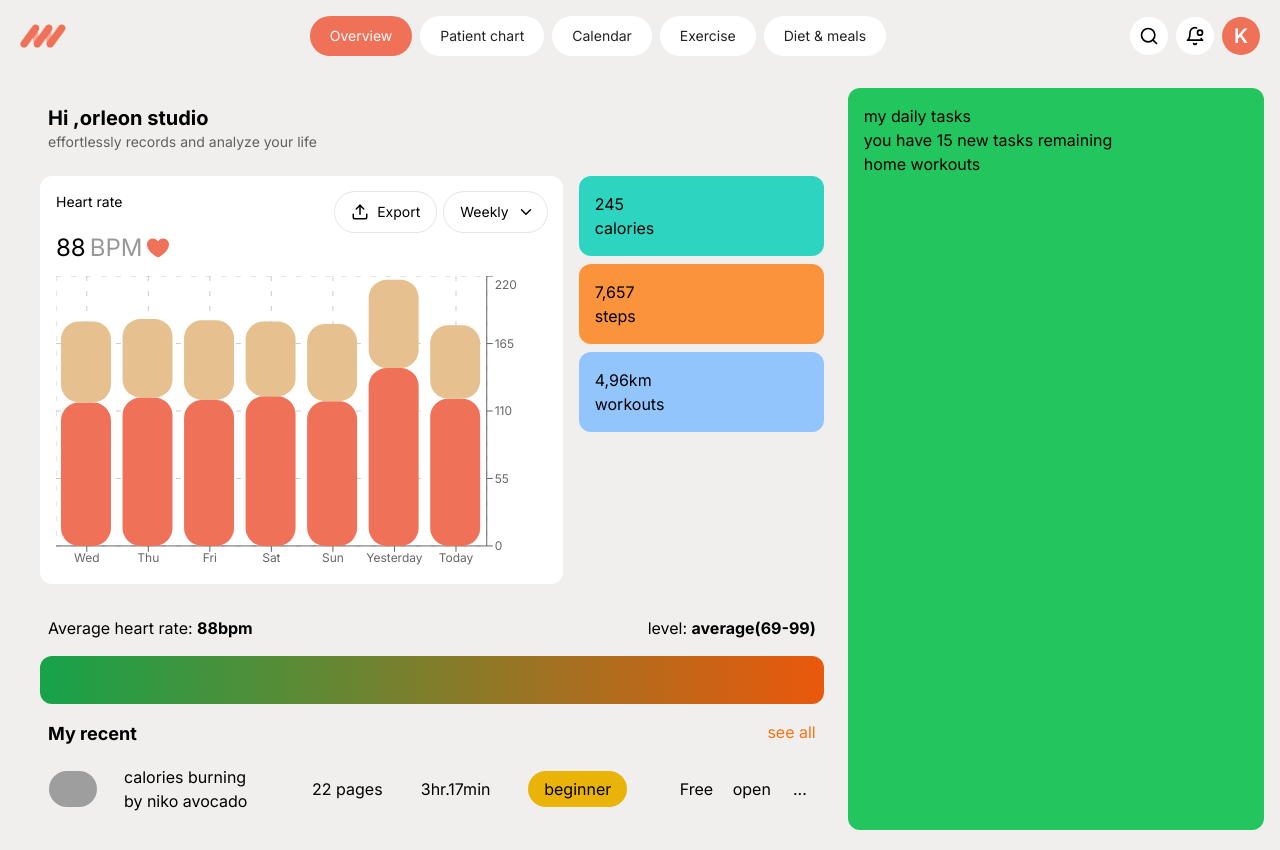
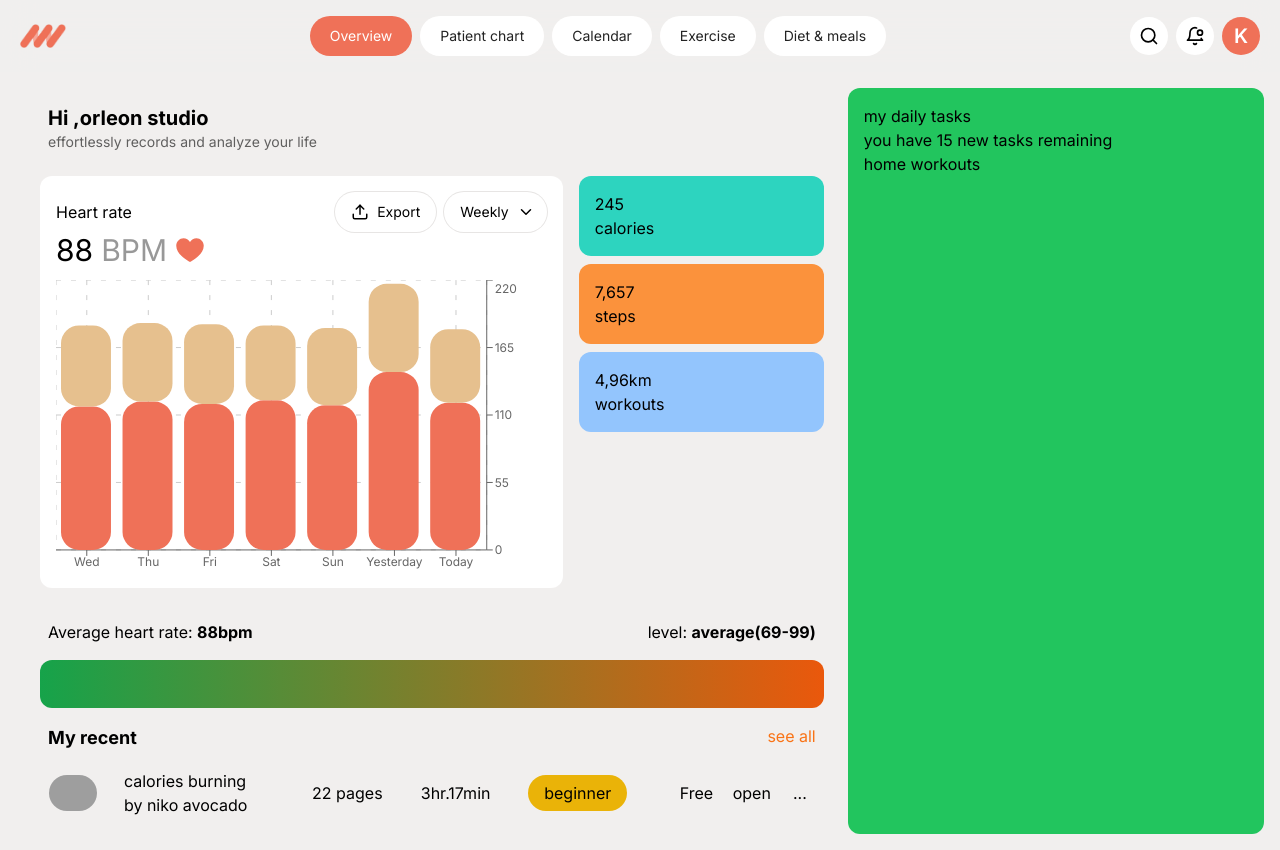
Before and after one commit to draken250/M.R.th, a React (Vite) app: page /#/ in a window 1280 px wide. Built offline with nearby package versions, Linux system fonts and the light colour scheme; grey boxes are pictures that could not be loaded.

Commit message:
Stalker-commit: src/Pages/Overview.jsx

```diff
--- a/src/Pages/Overview.jsx
+++ b/src/Pages/Overview.jsx
@@ -23,8 +23,8 @@ function Overview() {
             <div class="stats flex  ">
               <div class="heartrate w-2/3 px-4 pt-4 pb-2 bg-white text-black m-2 rounded-xl mb-4 ">
                 <div className="w-full flex flex-col">
-                  <div className="flex justify-between">
-                    <h1 className="text-sm">Heart rate</h1>
+                  <div className="flex justify-between items-center">
+                    <h1 className="text-base">Heart rate</h1>
                     <div className="flex items-center gap-2">
                       <button class="flex items-center justify-center gap-2 px-4 py-2.5 text-sm rounded-full ring-1 ring-stone-200 hover:bg-stone-200">
                         <LuUpload className="text-lg" />
@@ -36,7 +36,7 @@ function Overview() {
                       </button>
                     </div>
                   </div>
-                  <h1 className="text-2xl flex items-center gap-1 mb-3">
+                  <h1 className="text-3xl flex items-center gap-2 mb-3">
                     88 <span className="opacity-40">BPM</span> <GoHeartFill className="text-main-color" />
                   </h1>
                 </div>
```
